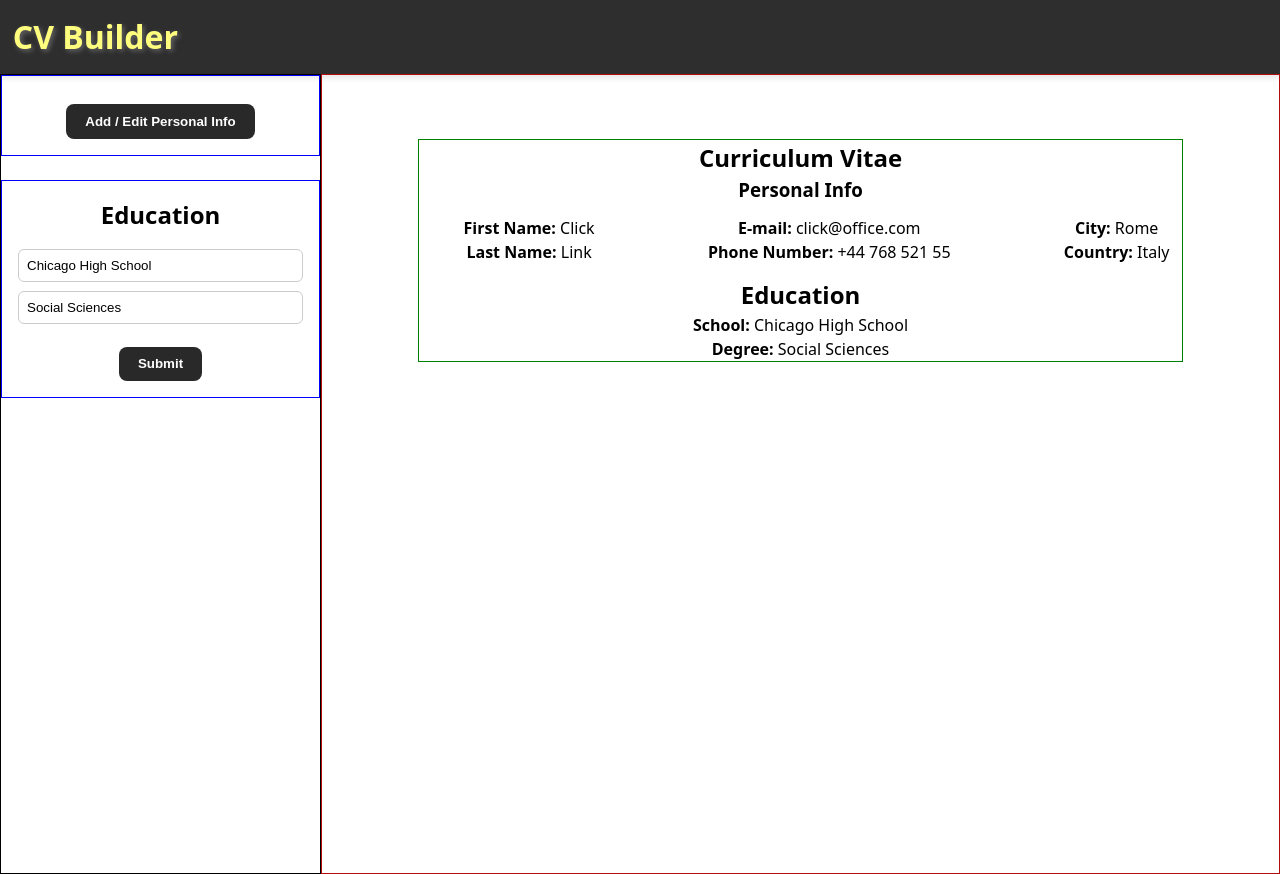
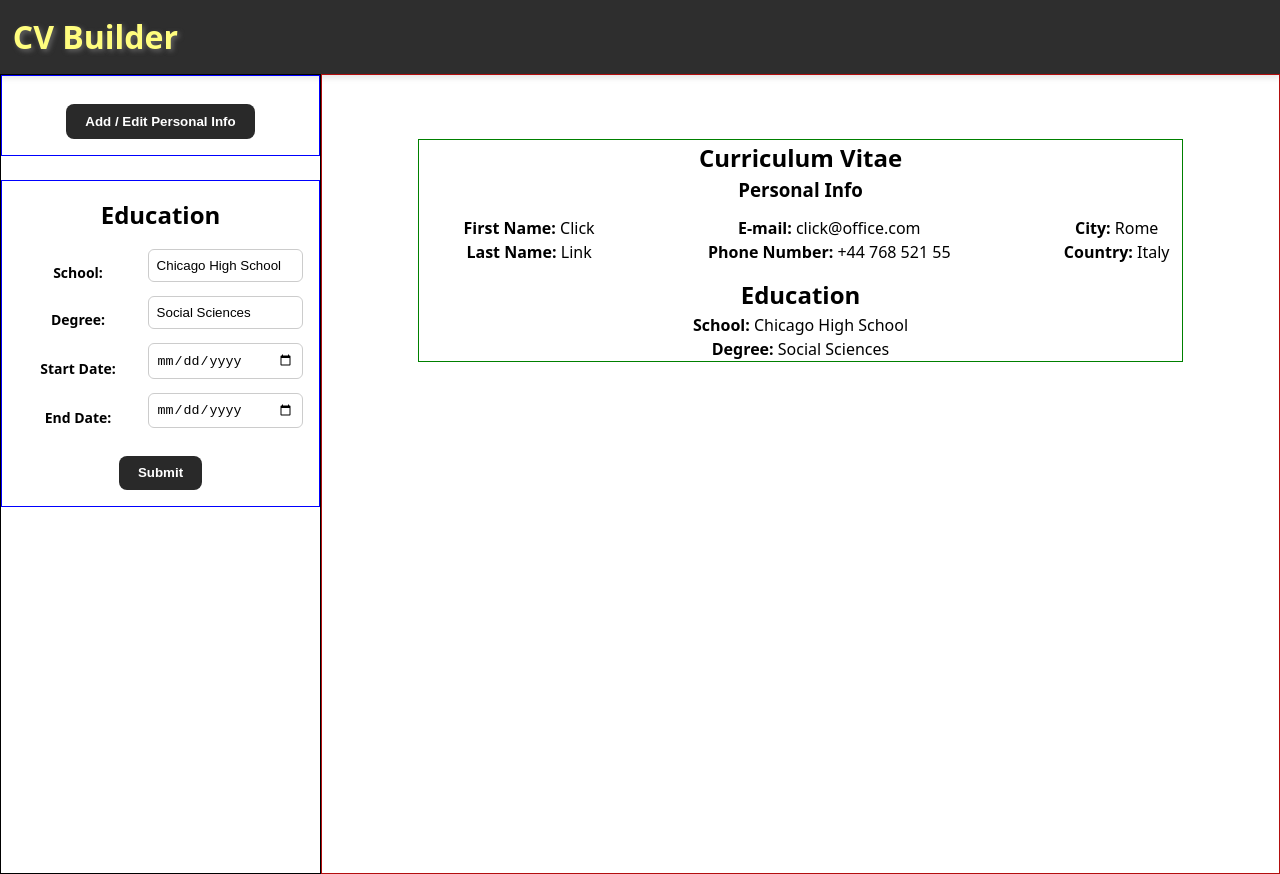
Before and after one commit to FreeFallRush/cv-application, a React (Vite) app: page / in a window 1280 px wide. Both pictures are taken after a click on the button "Add / Edit Education". Built offline with nearby package versions, Linux system fonts and the light colour scheme.

Commit message:
Added startDate and endDate inputs to EducationInfoForm.jsx
Added labels to the inputs in EducationInfoForm.jsx

Added styles to FormStyles.css

```diff
--- a/src/components/EducationInfoForm.jsx
+++ b/src/components/EducationInfoForm.jsx
@@ -25,22 +25,51 @@ function EducationInfoForm({ educationInfo, onSubmit }) {
         <>
           <h2>Education</h2>
           <form onSubmit={handleSubmit}>
+            <div className="form-group">
+              <label for="school">School: </label>
               <input
+                id="school"
                 name="school"
                 type="text"
                 placeholder="School"
                 value={formData.school}
                 onChange={handleChange}
               />
+            </div>
 
+            <div className="form-group">
+              <label for="degree">Degree: </label>
               <input
+                id="degree"
                 name="degree"
                 type="text"
                 placeholder="Degree"
                 value={formData.degree}
                 onChange={handleChange}
               />
+            </div>
 
+            <div className="form-group">
+              <label for="startDate">Start Date: </label>
+              <input
+                id="startDate"
+                name="startDate"
+                type="date"
+                value={formData.startDate}
+                onChange={handleChange}
+              />
+            </div>
+
+            <div className="form-group">
+              <label for="endDate">End Date: </label>
+              <input
+                id="endDate"
+                name="endDate"
+                type="date"
+                value={formData.endDate}
+                onChange={handleChange}
+              />
+            </div>
             <button type="submit" className="submit-btn">
               Submit
             </button>
--- a/src/styles/FormStyles.css
+++ b/src/styles/FormStyles.css
@@ -14,11 +14,11 @@
 .personalInfoForm input,
 .educationInfoForm input {
   display: block;
-  margin-bottom: 0.6rem;
+  margin-bottom: 0.9rem;
   padding: 0.5rem;
   border: 1px solid #ccc;
   border-radius: 6px;
-  width: 100%;
+  width: 80%;
 }
 
 .edit-btn,
@@ -38,3 +38,20 @@
 .submit-btn:hover {
   background-color: #6e6e6e;
 }
+
+.form-group {
+  font-size: 14px;
+  font-weight: 700;
+  display: flex;
+  align-items: center;
+}
+
+.form-group label {
+  flex: 0 0 120px;
+  margin-right: 0.6rem;
+  font-weight: bold;
+}
+
+.form-group input {
+  flex: 1;
+}
```
Lines whose indentation alone changed are shown as unchanged.
